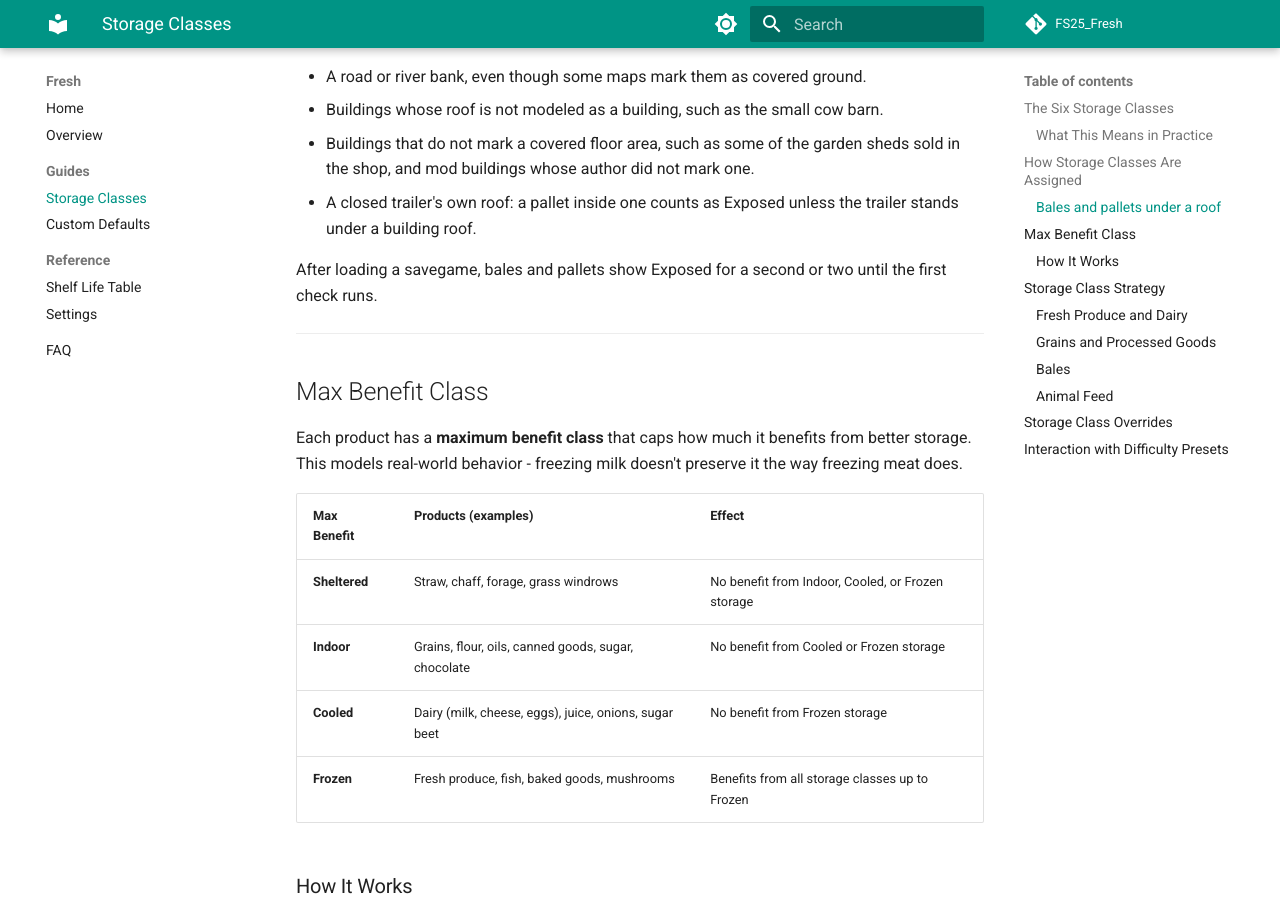
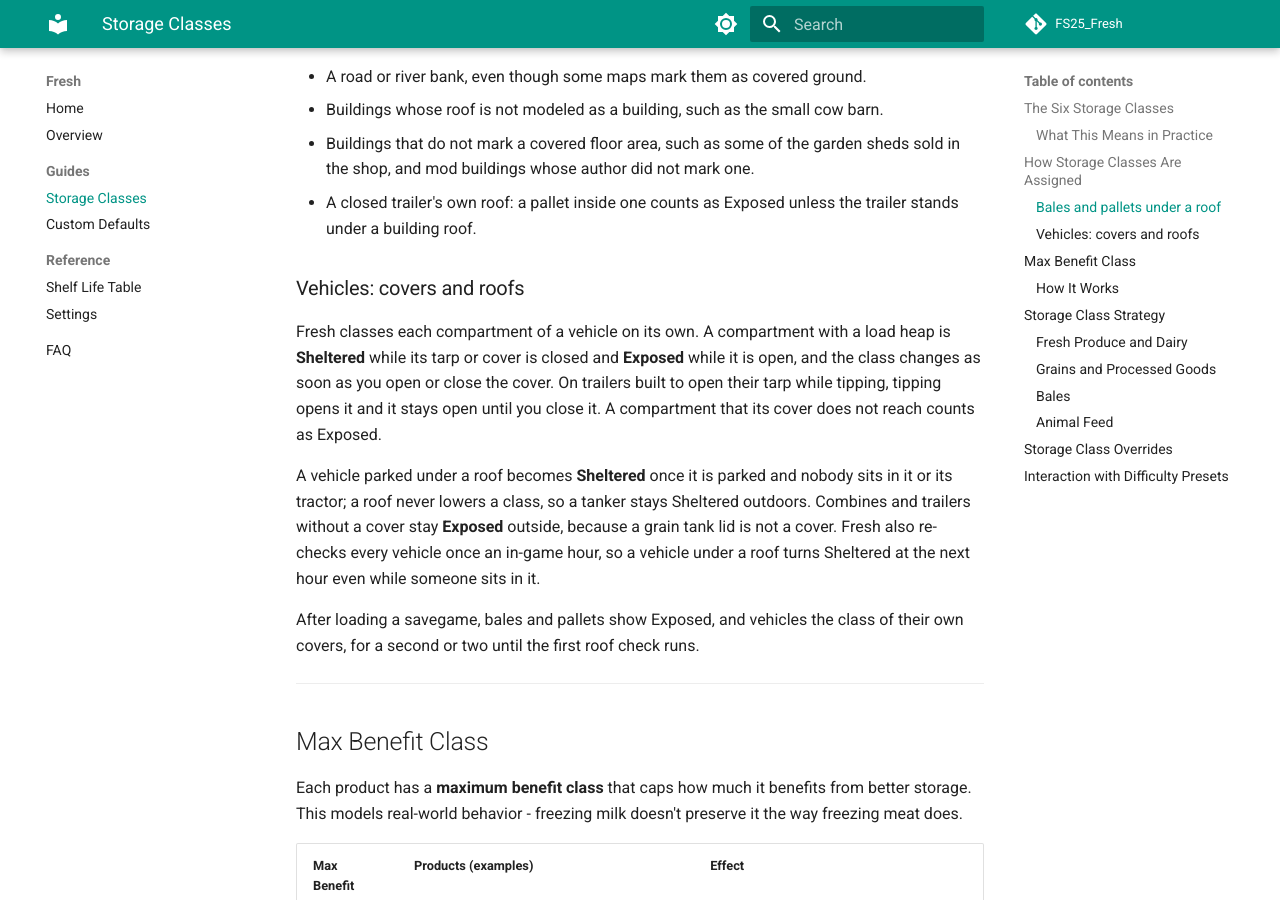
Before and after one commit to rittermod/FS25_Fresh, an MkDocs documentation site: the page built from docs/user-guide/guide-storage-classes.md, in a window 1280 px wide and 900 px high, scrolled down 2425 px. Built offline with MkDocs 1.6.1 and Material for MkDocs 9.7.7, drawn with Linux system fonts in a browser that asks for light colours; comment, search, counter and statistics services are not loaded; some of the changed text lies outside the part shown.

Commit message:
feat: detect covered vehicle loads and roofed vehicles
Each compartment now ages by its own cover: a load heap under a closed
tarp is Sheltered, an open or uncovered heap Exposed, and a compartment
without a heap (tankers, sprayers, closed hoppers) Sheltered instead of
Exposed. A parked vehicle under a roof takes the better of its cover
class and the roof, as do bales and pallets.

Detection runs on the server only; a class change reaches clients
through the existing container re-send, so the wire format is unchanged.

```diff
--- a/docs/user-guide/guide-storage-classes.md
+++ b/docs/user-guide/guide-storage-classes.md
@@ -39,14 +39,14 @@ The difference between leaving strawberries on an outdoor pallet versus putting
 
 ## How Storage Classes Are Assigned
 
-Fresh automatically detects the storage class based on the container type and, for loose bales, pallets, and big bags, on whether they stand under a roof:
+Fresh automatically detects the storage class based on the container type and, for loose bales, pallets, big bags, and parked vehicles, on whether they stand under a roof:
 
 | Container Type | Default Class | Rationale |
 |----------------|--------------|-----------|
 | **Pallets** | Exposed outdoors, Sheltered under a roof | Rain and sun reach a pallet in the open |
 | **Big bags** | Exposed outdoors, Sheltered under a roof | Rain and sun reach a big bag in the open |
-| **Open-top vehicles** (fill volumes) | Exposed | Trailers, tippers with exposed cargo |
-| **Enclosed vehicles** | Sheltered | Covered trailers, tankers |
+| **Vehicle compartments with a load heap** (tippers, seeders, forage wagons) | Sheltered with the cover closed; Exposed with it open or with no cover; Sheltered when parked under a roof | Each compartment is judged by its own cover |
+| **Vehicle tanks and closed hoppers** (tankers, sprayers) | Sheltered | The load has no open heap |
 | **Bales** | Exposed outdoors, Sheltered under a roof | Left in the field or yard, or stacked in a shed |
 | **Feed troughs** (husbandry food) | Sheltered | Under roof at husbandry |
 | **Silos and storage** (placeables) | Indoor | Enclosed building storage |
@@ -65,7 +65,13 @@ A few places do not count as a roof:
 - Buildings that do not mark a covered floor area, such as some of the garden sheds sold in the shop, and mod buildings whose author did not mark one.
 - A closed trailer's own roof: a pallet inside one counts as Exposed unless the trailer stands under a building roof.
 
-After loading a savegame, bales and pallets show Exposed for a second or two until the first check runs.
+### Vehicles: covers and roofs
+
+Fresh classes each compartment of a vehicle on its own. A compartment with a load heap is **Sheltered** while its tarp or cover is closed and **Exposed** while it is open, and the class changes as soon as you open or close the cover. On trailers built to open their tarp while tipping, tipping opens it and it stays open until you close it. A compartment that its cover does not reach counts as Exposed.
+
+A vehicle parked under a roof becomes **Sheltered** once it is parked and nobody sits in it or its tractor; a roof never lowers a class, so a tanker stays Sheltered outdoors. Combines and trailers without a cover stay **Exposed** outside, because a grain tank lid is not a cover. Fresh also re-checks every vehicle once an in-game hour, so a vehicle under a roof turns Sheltered at the next hour even while someone sits in it.
+
+After loading a savegame, bales and pallets show Exposed, and vehicles the class of their own covers, for a second or two until the first roof check runs.
 
 ---
 
```
Also changed, not shown: docs/user-guide/faq.md (+3 -3 lines), docs/user-guide/overview.md (+2 -2 lines), docs/user-guide/reference-settings.md (+1 -1 lines), 3 other files.
